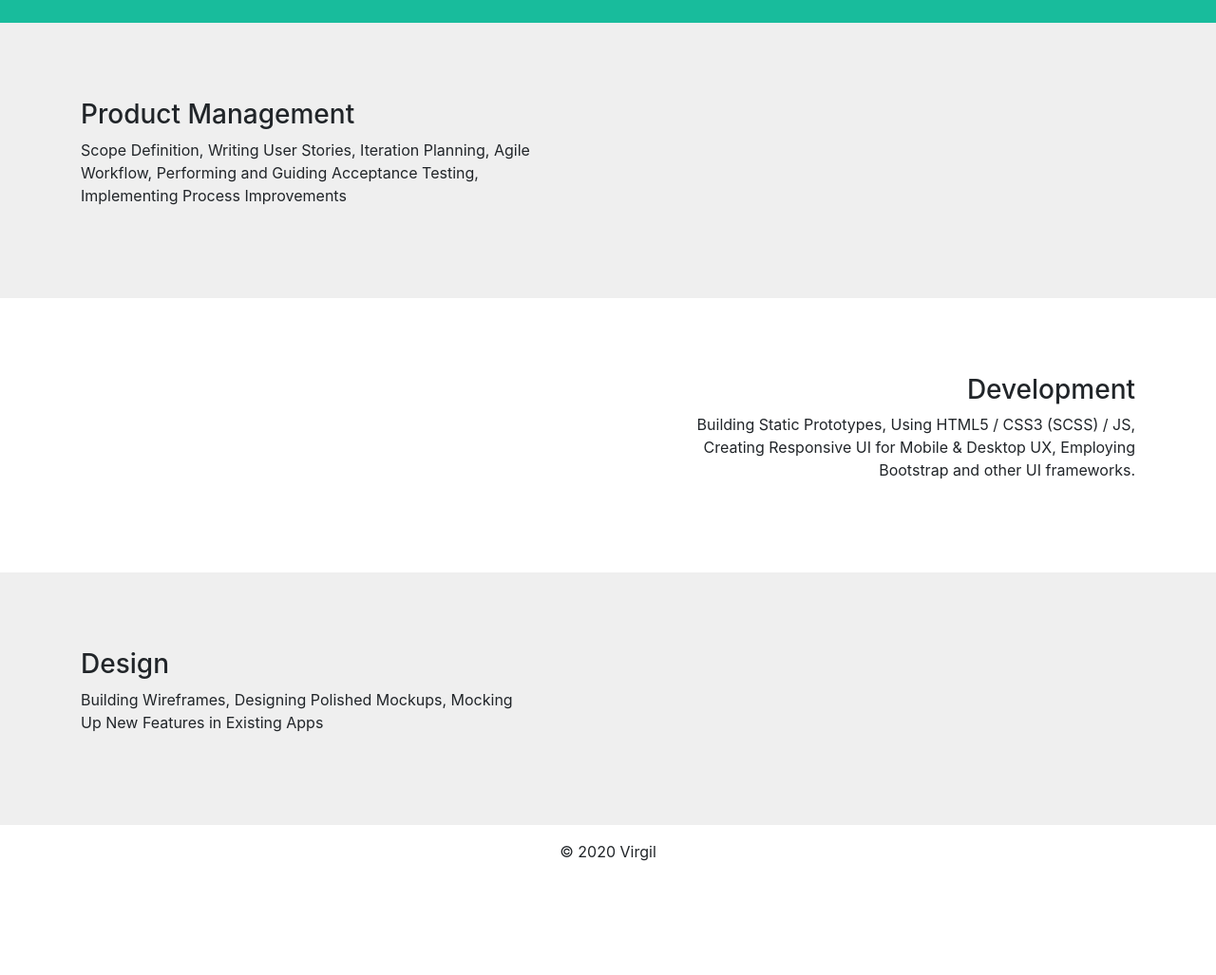
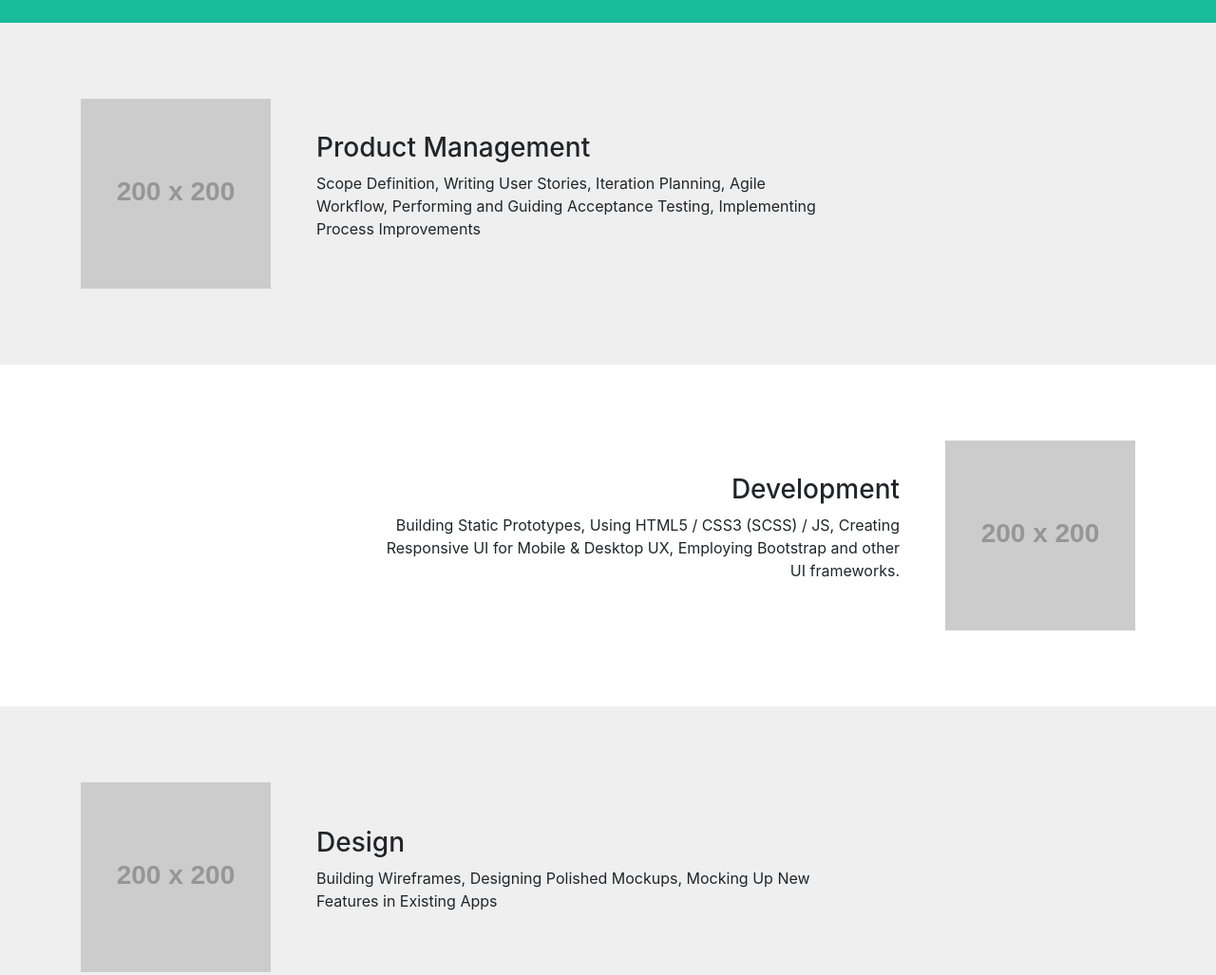
Before and after one commit to cknific/virgil-software, a Gatsby site: page / in a window 1280 px wide. Shown: the part 440-1467 px from the top of the page at 95% size. Before the commit the page ends 1365 px from the top, so only its background shows below. Built offline with nearby package versions, Linux system fonts and the light colour scheme; Gatsby itself is replaced by a stand-in of ours; placeholder pictures from the web are drawn by us.

Commit message:
Add placeholder images to services sections

```diff
--- a/src/components/Services/design.js
+++ b/src/components/Services/design.js
@@ -3,8 +3,13 @@ import SectionWrapper from './section-wrapper'
 
 const Design = () => (
   <SectionWrapper>
-    <h3>Design</h3>
-    <p>Building Wireframes, Designing Polished Mockups, Mocking Up New Features in Existing Apps</p>
+    <div className="mr-5">
+      <img alt="logo" src="https://via.placeholder.com/200" />
+    </div>
+    <div>
+      <h3>Design</h3>
+      <p>Building Wireframes, Designing Polished Mockups, Mocking Up New Features in Existing Apps</p>
+    </div>
   </SectionWrapper>
 )
 
--- a/src/components/Services/development.js
+++ b/src/components/Services/development.js
@@ -3,8 +3,13 @@ import SectionWrapper from './section-wrapper'
 
 const Development = () => (
   <SectionWrapper light textRight>
-    <h3>Development</h3>
-    <p>Building Static Prototypes, Using HTML5 / CSS3 (SCSS) / JS, Creating Responsive UI for Mobile & Desktop UX, Employing Bootstrap and other UI frameworks.</p>
+    <div>
+      <h3>Development</h3>
+      <p>Building Static Prototypes, Using HTML5 / CSS3 (SCSS) / JS, Creating Responsive UI for Mobile & Desktop UX, Employing Bootstrap and other UI frameworks.</p>
+    </div>
+    <div className="ml-5">
+      <img alt="logo" src="https://via.placeholder.com/200" />
+    </div>
   </SectionWrapper>
 )
 
--- a/src/components/Services/product-management.js
+++ b/src/components/Services/product-management.js
@@ -3,8 +3,13 @@ import SectionWrapper from './section-wrapper'
 
 const ProductManagement = () => (
   <SectionWrapper>
-    <h3>Product Management</h3>
-    <p>Scope Definition, Writing User Stories, Iteration Planning, Agile Workflow, Performing and Guiding Acceptance Testing, Implementing Process Improvements</p>
+    <div className="mr-5">
+      <img alt="logo" src="https://via.placeholder.com/200" />
+    </div>
+    <div>
+      <h3>Product Management</h3>
+      <p>Scope Definition, Writing User Stories, Iteration Planning, Agile Workflow, Performing and Guiding Acceptance Testing, Implementing Process Improvements</p>
+    </div>
   </SectionWrapper>
 )
 
--- a/src/components/Services/section-wrapper.js
+++ b/src/components/Services/section-wrapper.js
@@ -16,15 +16,22 @@ const StyledContainer = styled(Container)`
   }
 `
 
+const FlexContainer = styled.div`
+  align-items: center;
+  display: flex;
+`
+
 const StyledDiv = styled.div`
-  max-width: 30rem;
+  max-width: 50rem;
 `
 
 const SectionWrapper = ({ children, light, textRight }) => (
   <Wrapper light={light} textRight={textRight}>
     <StyledContainer textRight={textRight}>
       <StyledDiv>
-        {children}
+        <FlexContainer>
+          {children}
+        </FlexContainer>
       </StyledDiv>
     </StyledContainer>
   </Wrapper>
```
Also changed, not shown: src/components/Services/service-image.js (added).
